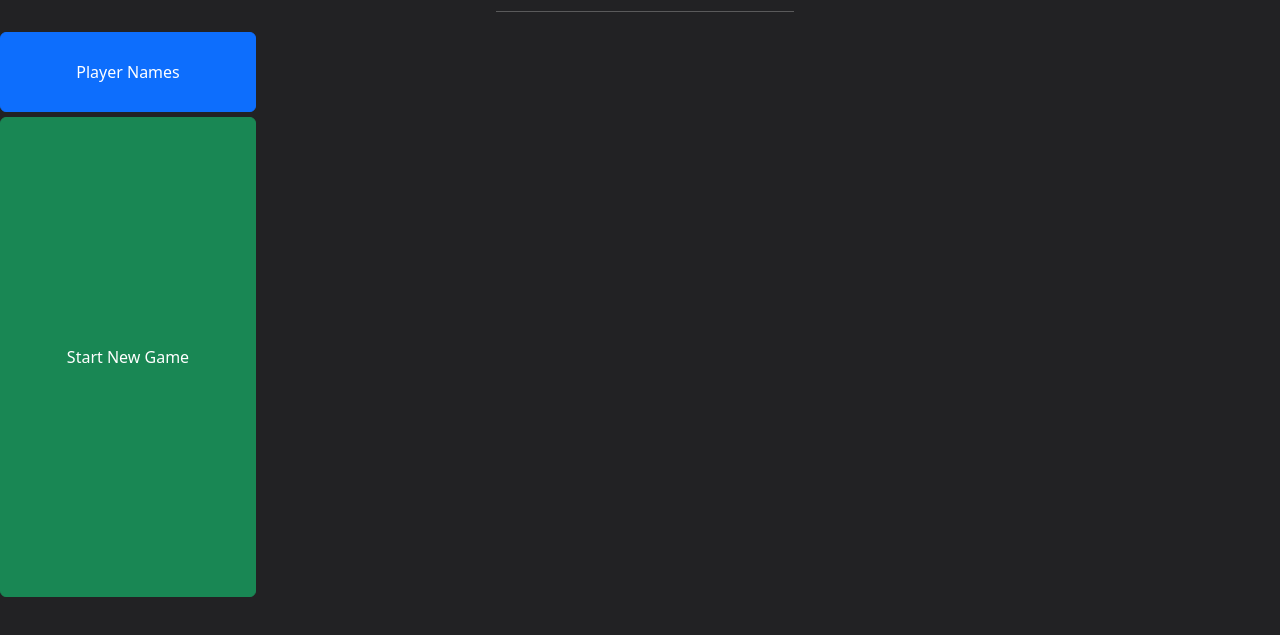
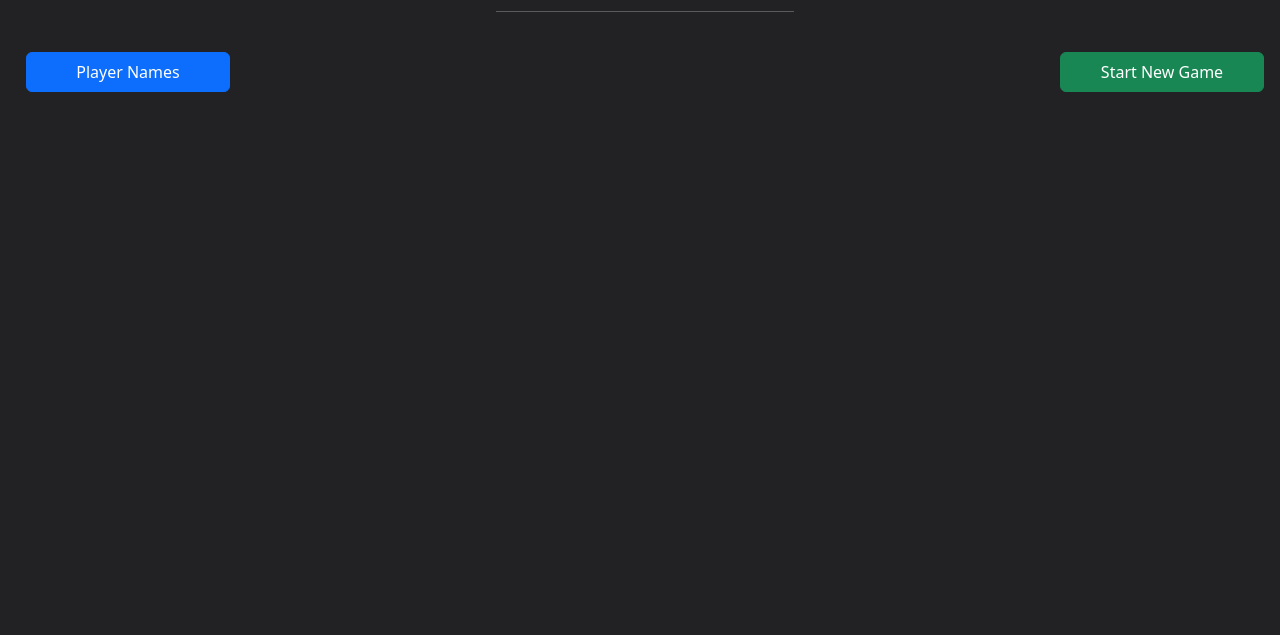
Before and after one commit to ScottDark/top-tic-tac-toe, a plain HTML site: page index.html in a window 1280 px wide. Shown: the part 53-688 px from the top of the page. Drawn offline with nearby package versions, Linux system fonts and the light colour scheme.

Commit message:
fix: Player name, start game button layout

```diff
--- a/index.html
+++ b/index.html
@@ -40,6 +40,7 @@
       <button
         type="button"
         class="btn btn-primary"
+        id="player-name-button"
         data-bs-toggle="modal"
         data-bs-target="#myModal"
       >
@@ -97,7 +98,7 @@
 
       <div id="gameWinner"></div>
 
-      <button id="startNewGame" type="submit" class="btn btn-success">
+      <button id="start-game-button" type="submit" class="btn btn-success">
         Start New Game
       </button>
     </div>
--- a/stylesheet.css
+++ b/stylesheet.css
@@ -25,12 +25,20 @@ body,
 
 #game-board {
   grid-column: 2 / 3;
+  grid-row: 3 / 4;
+}
+
+#player-name-button {
+  grid-column: 1 / 2;
   grid-row: 2 / 3;
 }
 
-#player-name-form {
-  grid-column: 2 / 3;
+#player-name-button,
+#start-game-button {
   place-self: center;
+
+  width: 80%;
+  height: 50%;
 }
 
 /* Grid layout ends */
@@ -42,7 +50,4 @@ body,
 .modal-footer {
   background: #222224;
 }
-
-.btn-close {
-  background: white;
-}
+/* Modal form - player names END */
```
